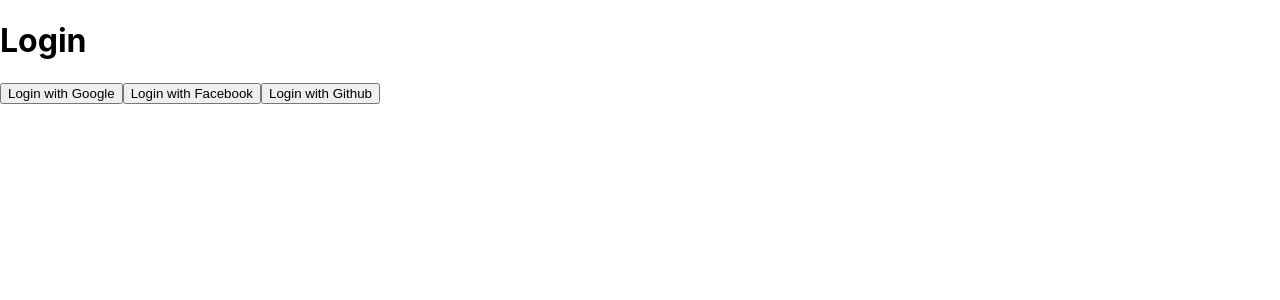
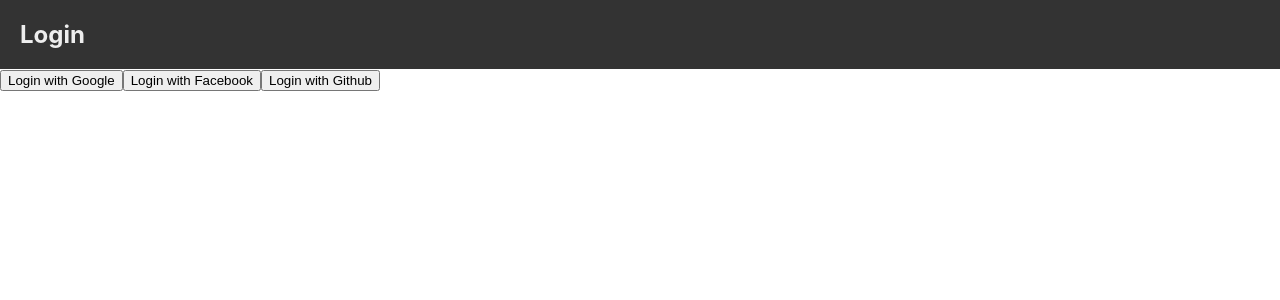
Before and after one commit to adonyssantos/todo-list-react-firebase, a React (Vite) app: page / in a window 1280 px wide. Shown: the top 300 px of the page. Built offline with nearby package versions, Linux system fonts and the light colour scheme.

Commit message:
Add header styles

```diff
--- a/src/App.jsx
+++ b/src/App.jsx
@@ -107,10 +107,8 @@
       </header>
       <form onSubmit={handleTodoAdd}>
         <input type='text' placeholder='Enter todo' name='title' id='title' />
-
         <button type='submit'>Add</button>
       </form>
-
       <ul>
         {todos.map(todo => (
           <li key={todo.id}>
@@ -138,9 +136,11 @@
       <header>
         <h1>Login</h1>
       </header>
-      <button onClick={handleGoogleLogin}>Login with Google</button>
-      <button onClick={handleFacebookLogin}>Login with Facebook</button>
-      <button onClick={handleGithubLogin}>Login with Github</button>
+      <div className='login-btns'>
+        <button onClick={handleGoogleLogin}>Login with Google</button>
+        <button onClick={handleFacebookLogin}>Login with Facebook</button>
+        <button onClick={handleGithubLogin}>Login with Github</button>
+      </div>
     </div>
   );
 };
--- a/src/index.css
+++ b/src/index.css
@@ -11,3 +11,32 @@
   font-family: source-code-pro, Menlo, Monaco, Consolas, 'Courier New',
     monospace;
 }
+
+/* Header */
+header {
+  display: flex;
+  justify-content: space-between;
+  align-items: center;
+  padding: 20px;
+  background-color: #333;
+  color: #eee;
+}
+
+header h1 {
+  font-size: 1.5rem;
+  font-weight: bold;
+  margin: 0;
+}
+
+header button {
+  border: none;
+  font-size: 1.2rem;
+  background: none;
+  font-weight: bold;
+  color: #eee;
+  cursor: pointer;
+}
+
+header button:hover {
+  color: #f00;
+}
```
